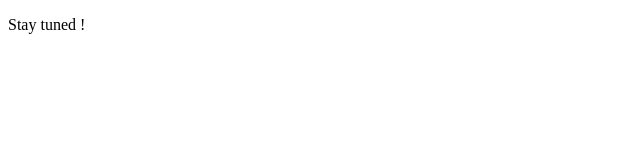
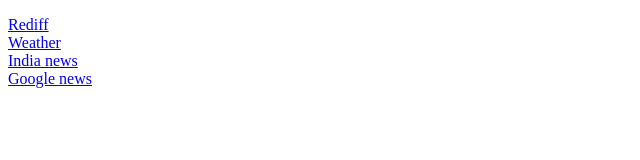
Before and after one commit to vnvonline/randomthoughts, a plain HTML site: page index.html in a window 1280 px wide. Shown: the whole page, without its empty margins (0-640 px from the left). Drawn offline with Linux system fonts and the light colour scheme.

Commit message:
Update index.html

```diff
--- a/index.html
+++ b/index.html
@@ -5,7 +5,10 @@
    </head>
    <body>
       <p>
-	 Stay tuned !
+	<a href="https://www.rediff.com" target="_blank">Rediff</a> <br/>
+	<a href="https://earth.nullschool.net/#current/wind/surface/level/orthographic/loc=77.586,12.906" target="_blank">Weather</a>  <br/>
+	<a href="https://oneindia.com" target="_blank">India news</a>  <br/>
+        <a href="https://news.google.co.in" target="_blank">Google news</a>  <br/>
       </p>
    </body>
 </html>
```
